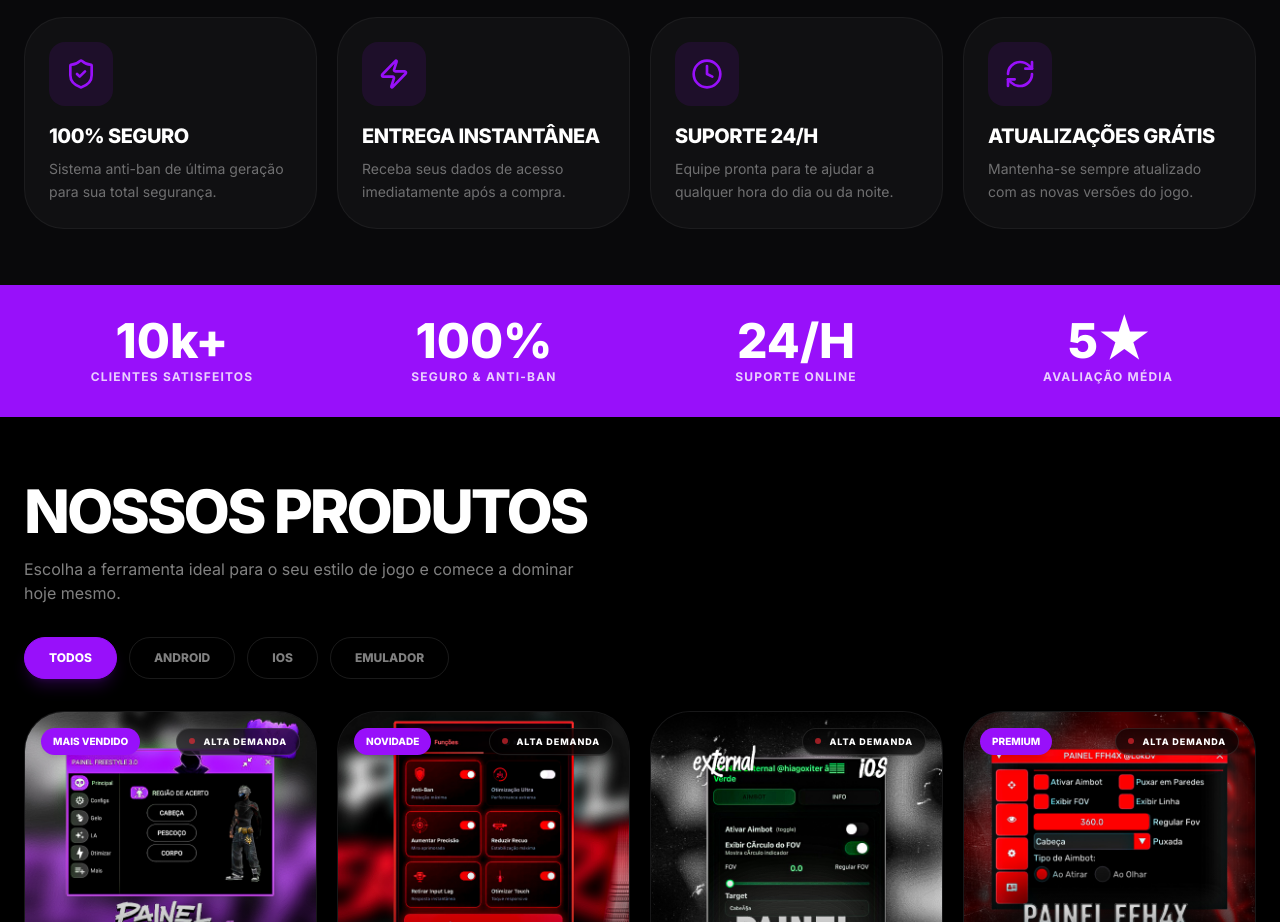
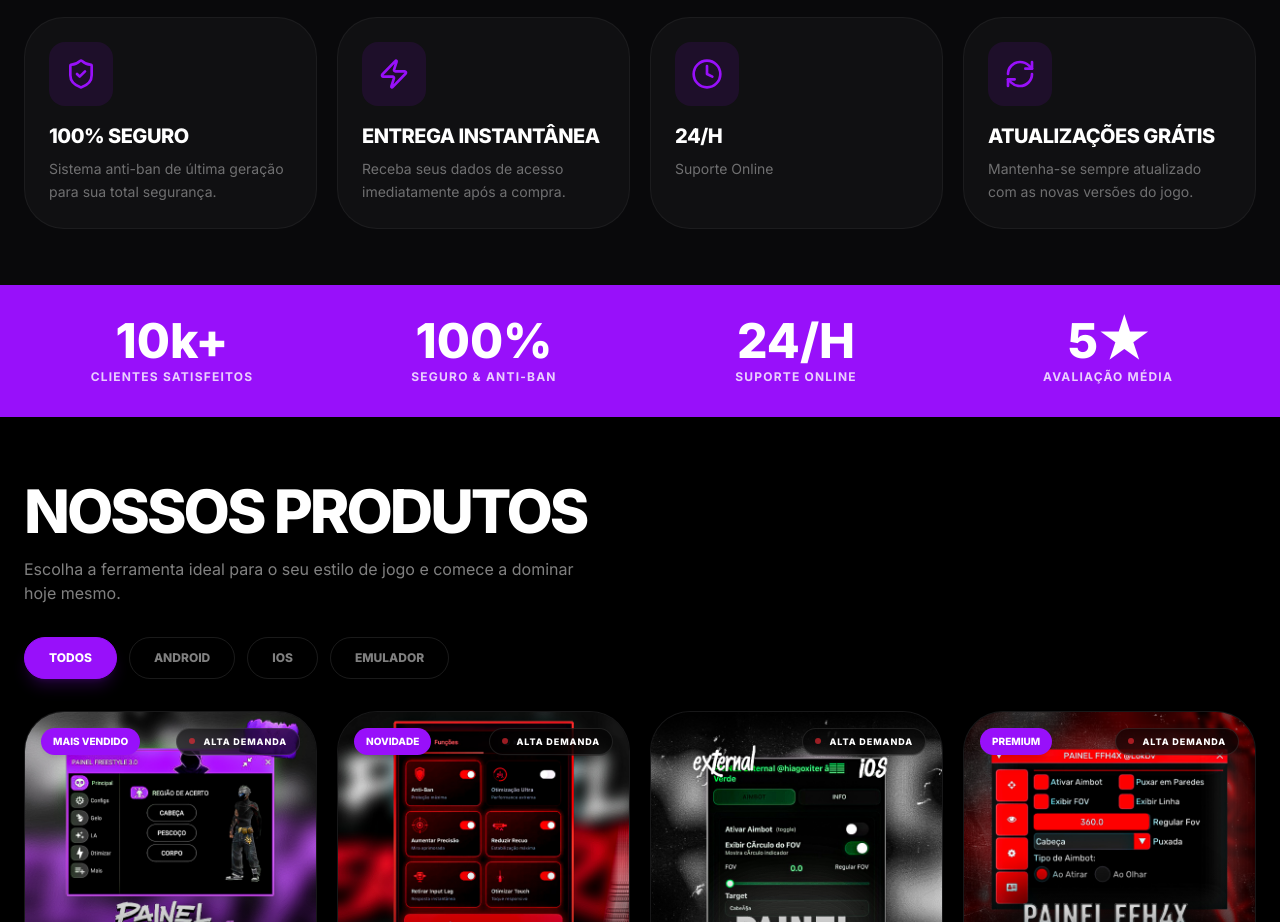
Before and after one commit to Maicon-134/SiteGaguinhoGay, a React (Vite) app: page / in a window 1280 px wide. Shown: the part 1000-1922 px from the top of the page. Built offline with nearby package versions, Linux system fonts and the light colour scheme.

Commit message:
Atualiza texto de suporte para 24/H Suporte Online
Co-authored-by: lok <Maicon-134@users.noreply.github.com>

```diff
--- a/src/App.tsx
+++ b/src/App.tsx
@@ -531,7 +531,7 @@ const Features = () => {
   const features = [
     { icon: <ShieldCheck size={32} />, title: '100% SEGURO', desc: 'Sistema anti-ban de última geração para sua total segurança.' },
     { icon: <Zap size={32} />, title: 'ENTREGA INSTANTÂNEA', desc: 'Receba seus dados de acesso imediatamente após a compra.' },
-    { icon: <Clock size={32} />, title: 'SUPORTE 24/H', desc: 'Equipe pronta para te ajudar a qualquer hora do dia ou da noite.' },
+    { icon: <Clock size={32} />, title: '24/H', desc: 'Suporte Online' },
     { icon: <RefreshCw size={32} />, title: 'ATUALIZAÇÕES GRÁTIS', desc: 'Mantenha-se sempre atualizado com as novas versões do jogo.' }
   ];
 
```
Also changed, not shown: 4 other files (tests, documents, lock files or other folders).
